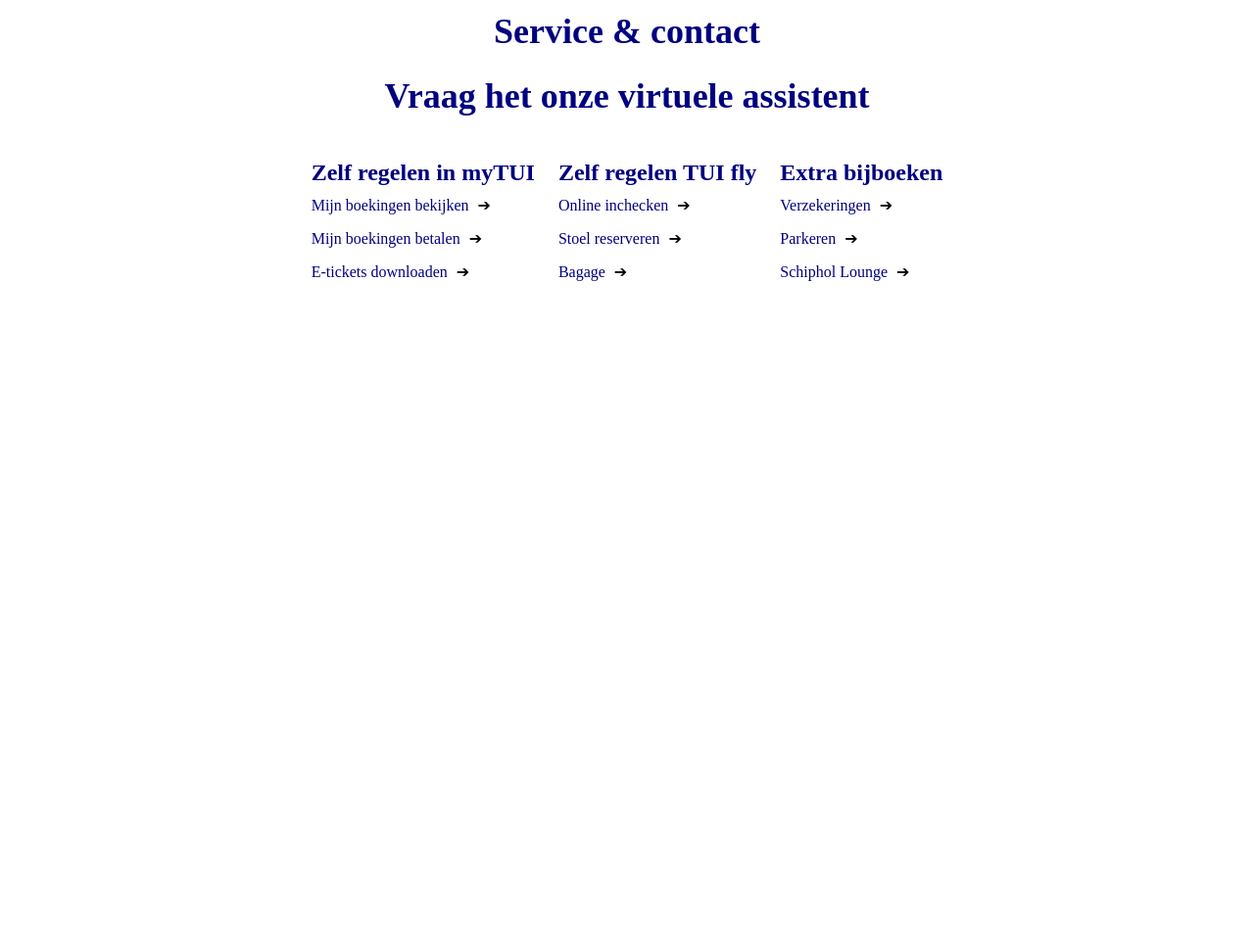
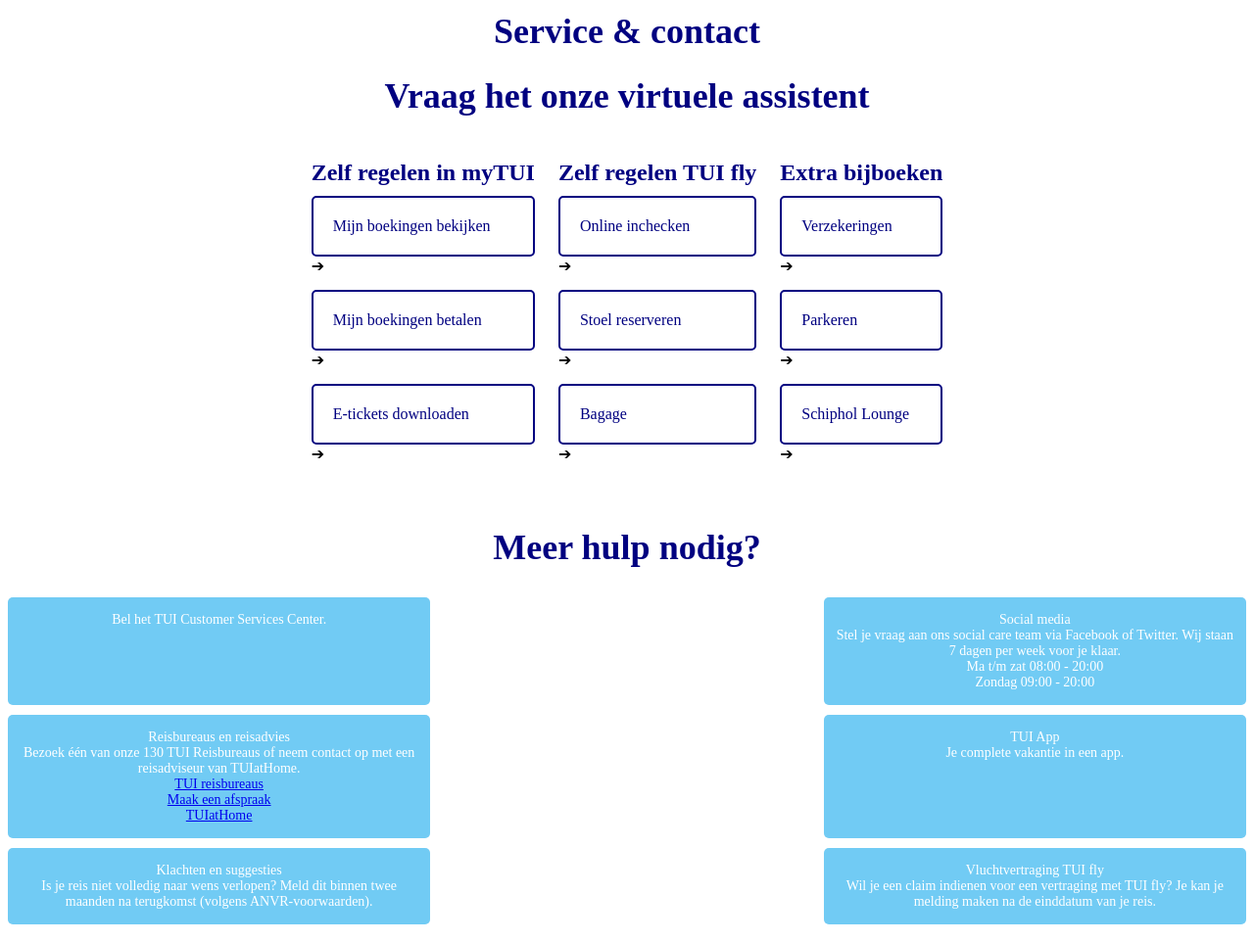
Before and after one commit to kw1c-ManodatArvind/Project-thema3, a PHP site: page /Pages/ServiceContact.php in a window 1280 px wide. Shown: the part 332-1294 px from the top of the page at 98% size. Before the commit the page ends 619 px from the top, so only its background shows below. Run offline with PHP 8.4, Linux system fonts and the light colour scheme.

Commit message:
bijna klaar

```diff
--- a/Pages/ServiceContact.php
+++ b/Pages/ServiceContact.php
@@ -51,3 +51,44 @@
         </ul>
     </div>
 </div>
+<div class="more-help">
+    <h2>Meer hulp nodig?</h2>
+    <div class="help-options">
+        <div class="help-option">
+            <div class="icon">
+                <!-- SVG code voor telefoon  -->
+            </div>
+            <p>Bel het TUI Customer Services Center.</p>
+        </div>
+        <div class="help-option">
+            <div class="icon">
+                <!-- SVG code voor tekstballon -->
+            </div>
+            <p>Social media<br>Stel je vraag aan ons social care team via Facebook of Twitter. Wij staan 7 dagen per week voor je klaar.<br>Ma t/m zat 08:00 - 20:00<br>Zondag 09:00 - 20:00</p>
+        </div>
+        <div class="help-option">
+            <div class="icon">
+                <!-- SVG code voor pinnentje -->
+            </div>
+            <p>Reisbureaus en reisadvies<br>Bezoek één van onze 130 TUI Reisbureaus of neem contact op met een reisadviseur van TUIatHome.<br><a href="#">TUI reisbureaus</a><br><a href="#">Maak een afspraak</a><br><a href="#">TUIatHome</a></p>
+        </div>
+        <div class="help-option">
+            <div class="icon">
+                <!-- SVG code voor telefoon -->
+            </div>
+            <p>TUI App<br>Je complete vakantie in een app.</p>
+        </div>
+        <div class="help-option">
+            <div class="icon">
+                <!-- SVG code voor potlood -->
+            </div>
+            <p>Klachten en suggesties<br>Is je reis niet volledig naar wens verlopen? Meld dit binnen twee maanden na terugkomst (volgens ANVR-voorwaarden).</p>
+        </div>
+        <div class="help-option">
+            <div class="icon">
+                <!-- SVG code voor klok -->
+            </div>
+            <p>Vluchtvertraging TUI fly<br>Wil je een claim indienen voor een vertraging met TUI fly? Je kan je melding maken na de einddatum van je reis.</p>
+        </div>
+    </div>
+</div>
--- a/styles/ServiceContact.css
+++ b/styles/ServiceContact.css
@@ -66,14 +66,102 @@ body {
 }
 
 .decorative-links a {
+    display: block; /* Maak van de links blokelementen */
+    padding: 20px; /* Ruimte binnen het vlakje */
+    border: 2px solid navy; /* Rand rondom het vlakje */
+    border-radius: 5px; /* Afgeronde hoeken */
     color: navy;
     text-decoration: none;
 }
 
 .decorative-links a:hover {
-    text-decoration: underline;
+    background-color: #71cbf4; /* Achtergrondkleur veranderen bij hover */
+    color: white; /* Tekstkleur veranderen bij hover */
+    text-decoration: none;
+}
+.more-help {
+    margin-top: 50px;
 }
 
-.decorative-links .arrow {
-    margin-left: 5px;
+.more-help h2 {
+    color: navy;
+    font-size: 36px;
 }
+
+.help-options {
+    margin-top: 20px;
+    display: flex;
+    flex-wrap: wrap;
+    justify-content: space-between;
+}
+
+.help-option {
+    width: calc(33.33% - 10px);
+    background-color: #71cbf4;
+    padding: 10px;
+    border-radius: 5px;
+    margin-bottom: 10px;
+}
+
+.help-option h3 {
+    color: white;
+    font-size: 18px;
+    margin-top: 5px;
+    margin-bottom: 5px;
+}
+
+.help-option p {
+    color: white;
+    font-size: 14px;
+    margin-top: 5px;
+    margin-bottom: 5px;
+}
+
+.help-option svg {
+    width: 20px;
+    height: 20px;
+    fill: white;
+    margin-right: 5px;
+}
+
+.help-option:last-child {
+    margin-right: 0;
+}
+
+.more-info {
+    margin-top: 50px;
+}
+
+.more-info h2 {
+    color: navy;
+    font-size: 36px;
+}
+
+.help-info {
+    margin-top: 20px;
+    display: flex;
+    flex-wrap: wrap;
+    justify-content: space-between;
+}
+
+.help-info .info-box {
+    width: calc(50% - 10px);
+    background-color: #71cbf4;
+    padding: 10px;
+    border-radius: 5px;
+    margin-bottom: 10px;
+}
+
+.help-info .info-box h3 {
+    color: white;
+    font-size: 18px;
+    margin-top: 5px;
+    margin-bottom: 5px;
+}
+
+.help-info .info-box p {
+    color: white;
+    font-size: 14px;
+    margin-top: 5px;
+    margin-bottom: 5px;
+}
```
